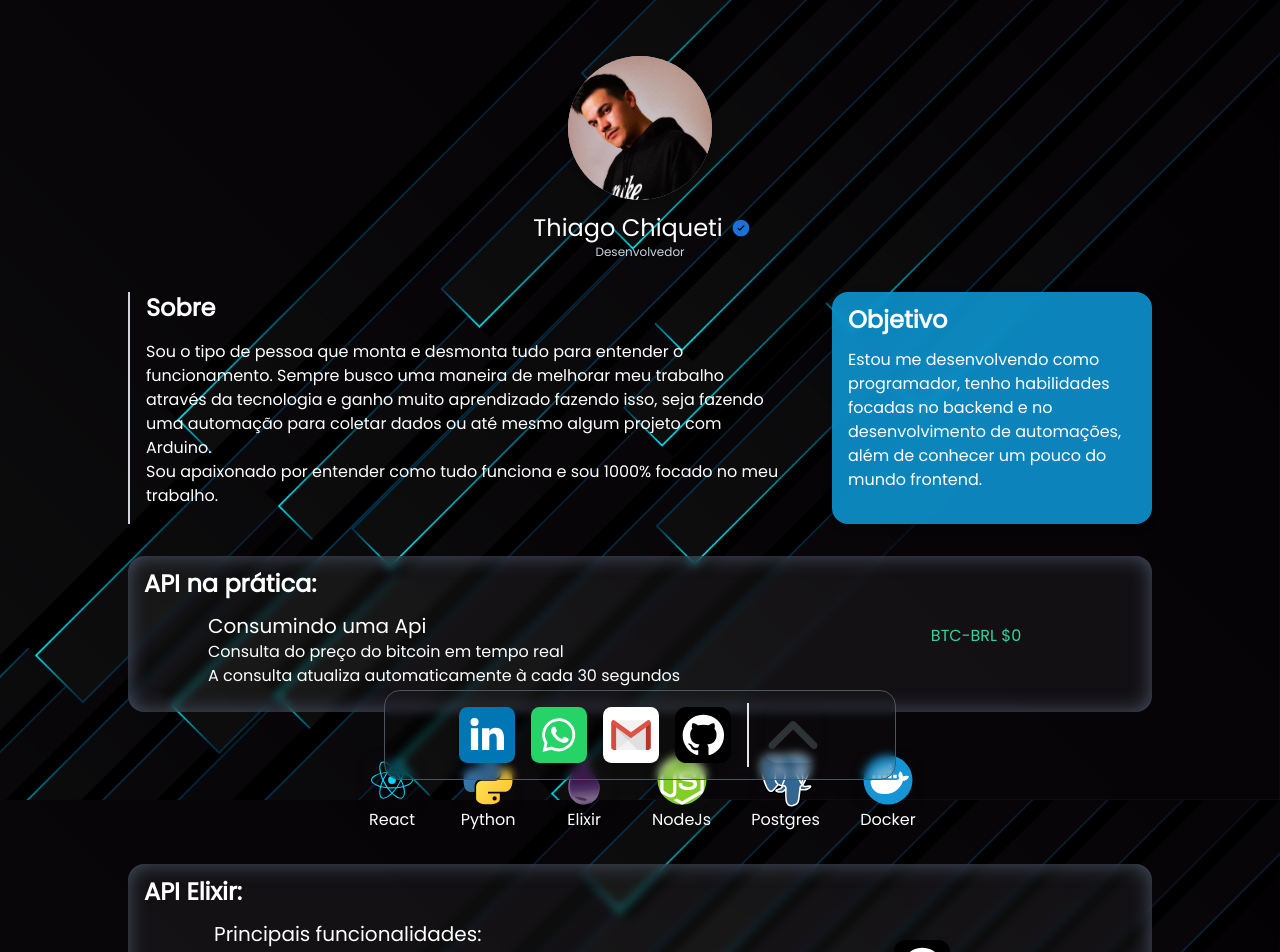
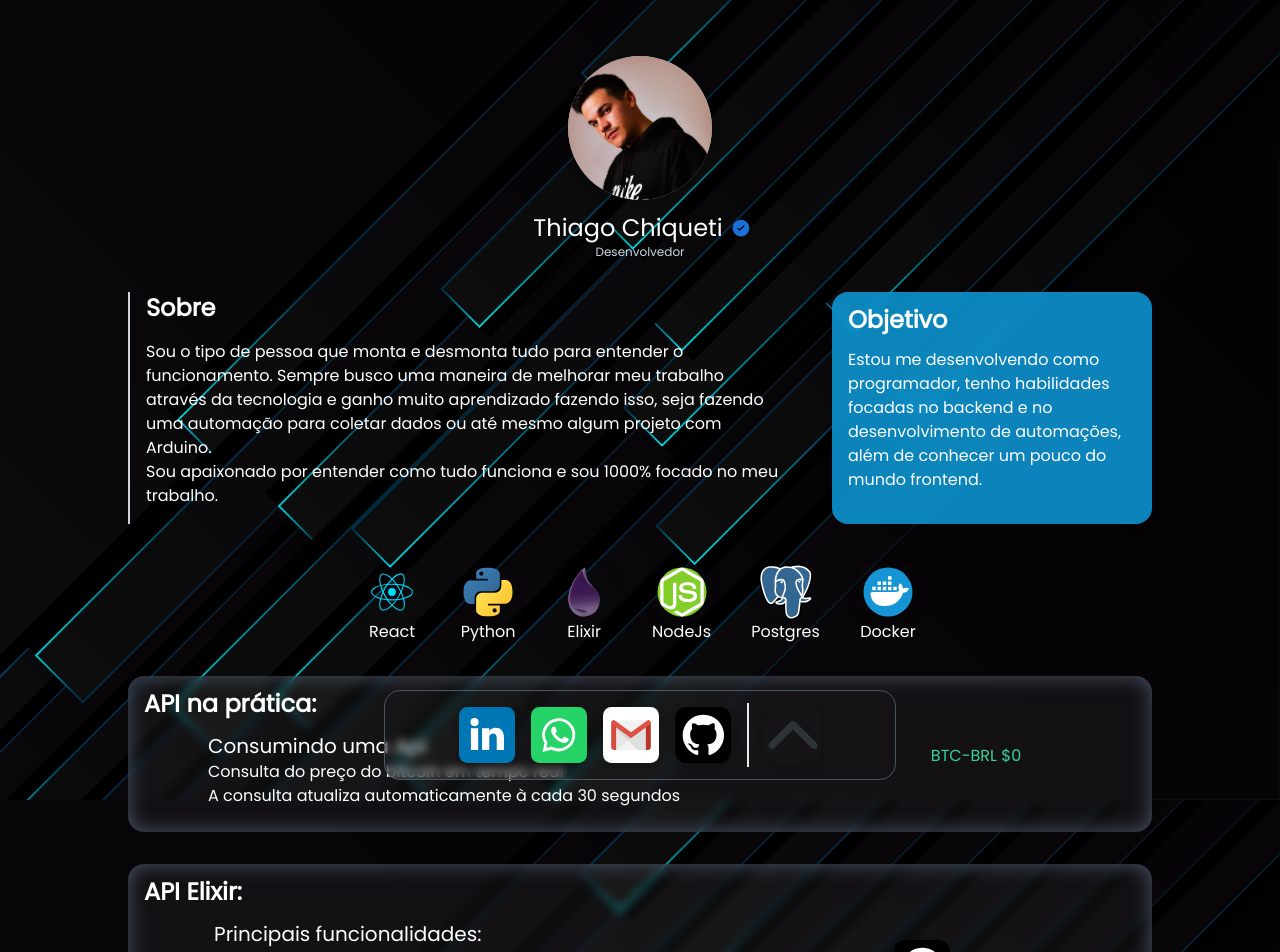
Before and after one commit to ThiagoChiqueti/portapple, a Next.js app: page / in a window 1280 px wide. Shown: the top 952 px of the page. Built offline with nearby package versions, Linux system fonts and the light colour scheme; no server answers.

Commit message:
ajustes de design

```diff
--- a/app/page.tsx
+++ b/app/page.tsx
@@ -28,12 +28,14 @@ export default function Home() {
               />
             </div>
 
+            <div className="w-full">
+              <StackSection />
+            </div>
+
             <Block>
               <BlockContentApi />
             </Block>
-            <div className="w-full">
-              <StackSection />
-            </div>
+
             <Block>
               <BlockContentElixir />
             </Block>
```
